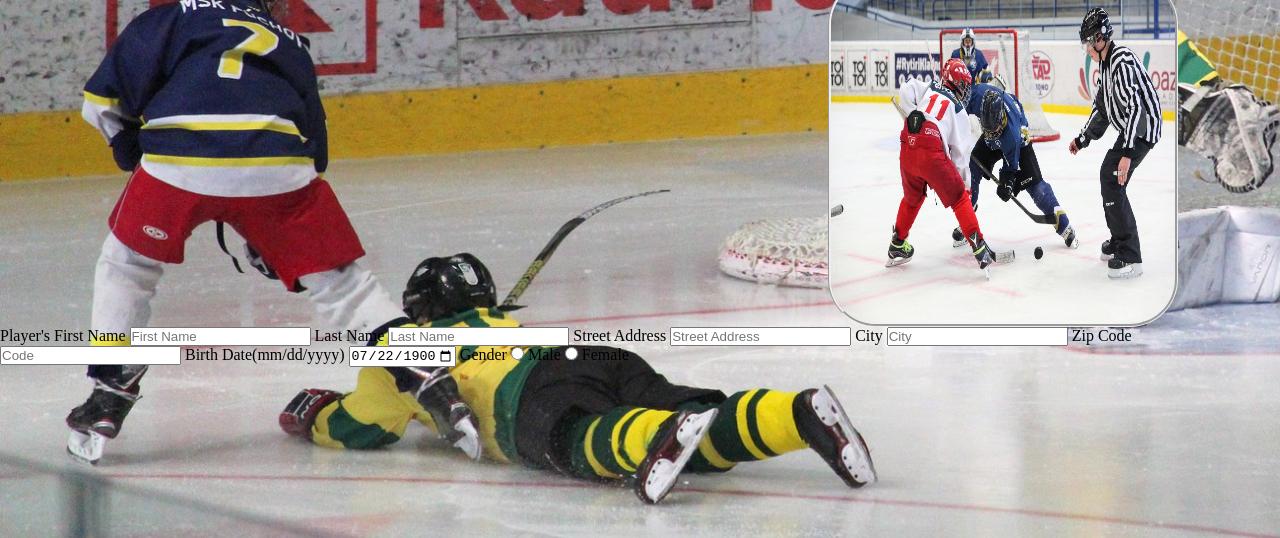
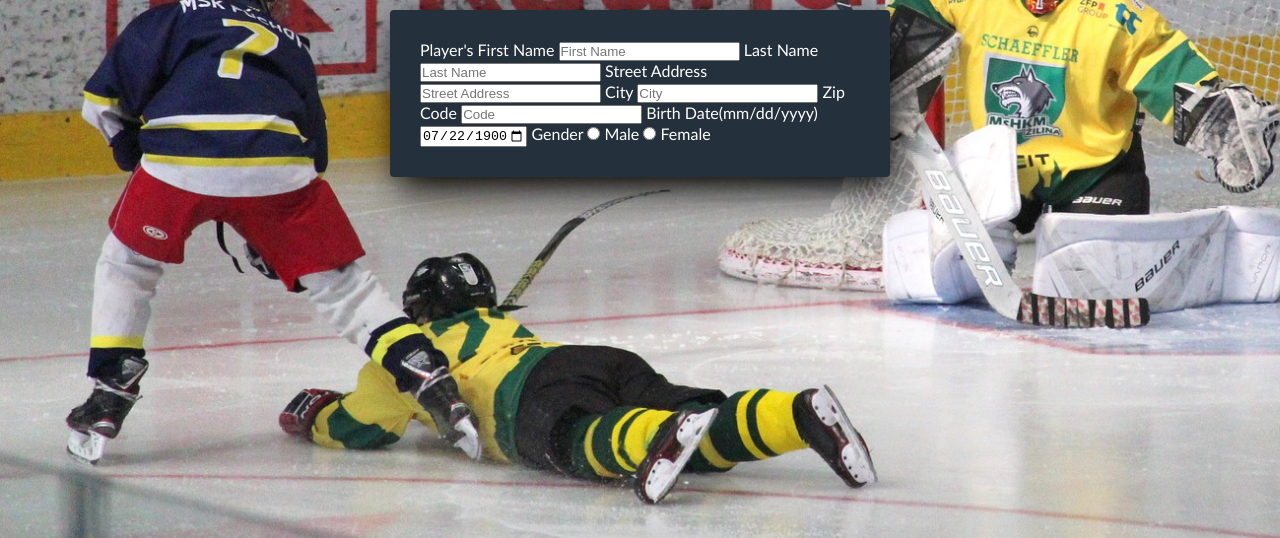
Before and after one commit to Salazar-mario/Proyecto-Hockey-Mindhub, a plain HTML site: page formulario.html in a window 1280 px wide. Shown: the part 262-800 px from the top of the page. Drawn offline with Linux system fonts and the light colour scheme.

Commit message:
css formulario

```diff
--- a/Styles/styles3.css
+++ b/Styles/styles3.css
@@ -6,6 +6,8 @@
 
 html {
     scroll-behavior: smooth;
+    width: 100%;
+    height: 100%;
 
 }
 
@@ -17,7 +19,6 @@ body {
     box-sizing: border-box;
     display: flex;
     flex-direction: column;
-    min-height: 100vh;
 }
 
 nav {
@@ -284,7 +285,7 @@ table {
 
 .subtitulo {
     color: rgb(253, 249, 249);
-    width:100%;
+    width: 100%;
     font-size: 30px;
     text-shadow: -1px -1px 0px rgb(12, 12, 12),
         3px 3px 0px rgb(0, 0, 0),
@@ -365,7 +366,7 @@ td {
     flex-direction: column;
 }
 
-.ruler{
+.ruler {
     display: flex;
     justify-content: space-between;
 
@@ -443,3 +444,22 @@ ul.circulo {
 ol.latin {
     list-style-type: lower-latin;
 }
+
+/*Formulario*/
+.formulario {
+    display: flex;
+    flex-direction: column;
+    align-items: center;
+    justify-content: flex-end;
+    height: 200px;
+}
+
+form {
+    width: 500px;
+    background: #24303c;
+    padding: 30px;
+    border-radius: 4px;
+    font-family: 'calibri';
+    color: white;
+    box-shadow: 7px 13px 37px #000;
+}
--- a/formulario.html
+++ b/formulario.html
@@ -25,12 +25,10 @@
             <figure>
                 <img src="./src/assets/img/LogoMightyducks-01.png" alt="mi_logo" id="logo" class="logo">
             </figure>
-            <figure class="container1">
-                <img src="./src/assets/img/design1_image1.jpg" alt="hockey" class="photo">
-            </figure>
             <h2 class="text2">Formulario de Registro</h2>
         </header>
-        <form action="#" target="" method="get" name="formDatosPersonales">
+        <div class="formulario">
+        <form class="formu-position" action="#" target="" method="get" name="formDatosPersonales">
 
             <label for="nombre">Player's First Name</label>
             <input type="text" name="nombre" id="nombre" placeholder="First Name"/>
@@ -54,6 +52,7 @@
             <input type="radio" name="gender" value="male"> Male
             <input type="radio" name="gender" value="female"> Female
         </form>
+    </div>
     </main>
 </body>
 
```
Also changed, not shown: show_data.txt (added).
